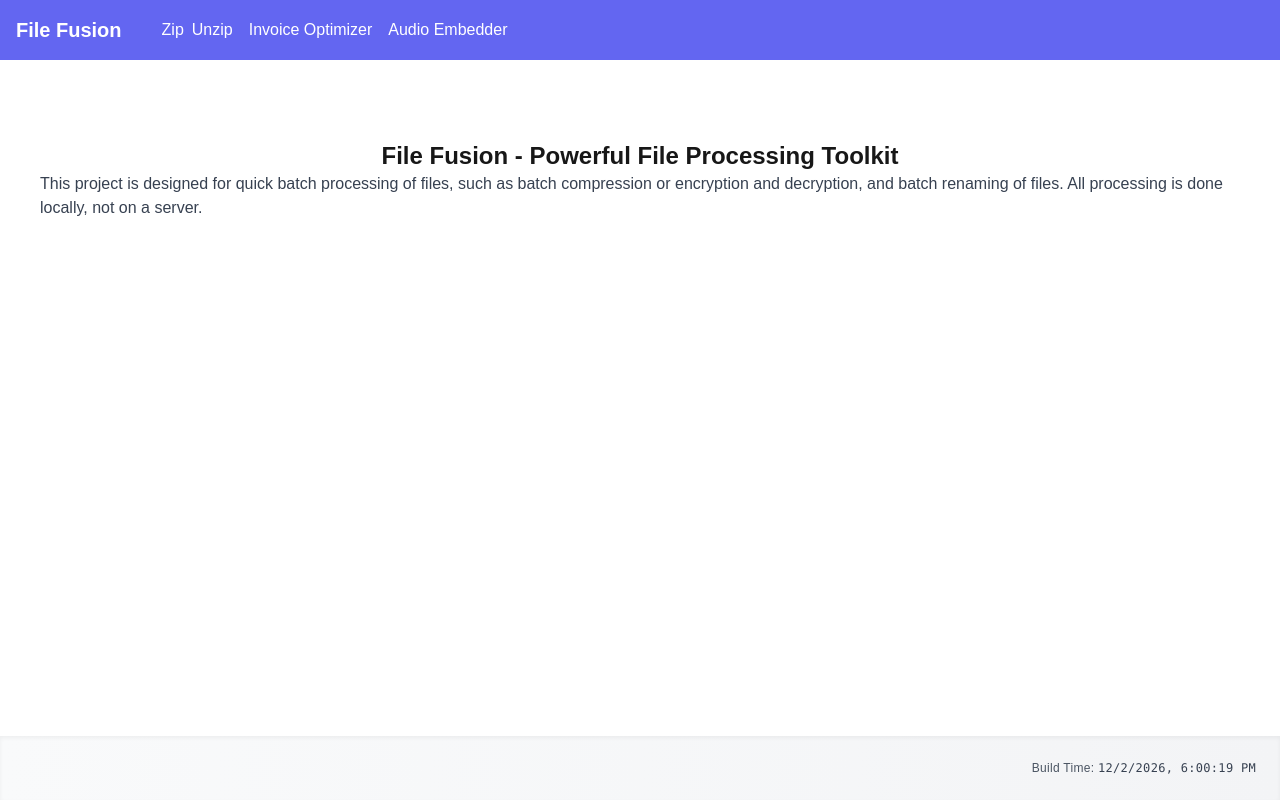
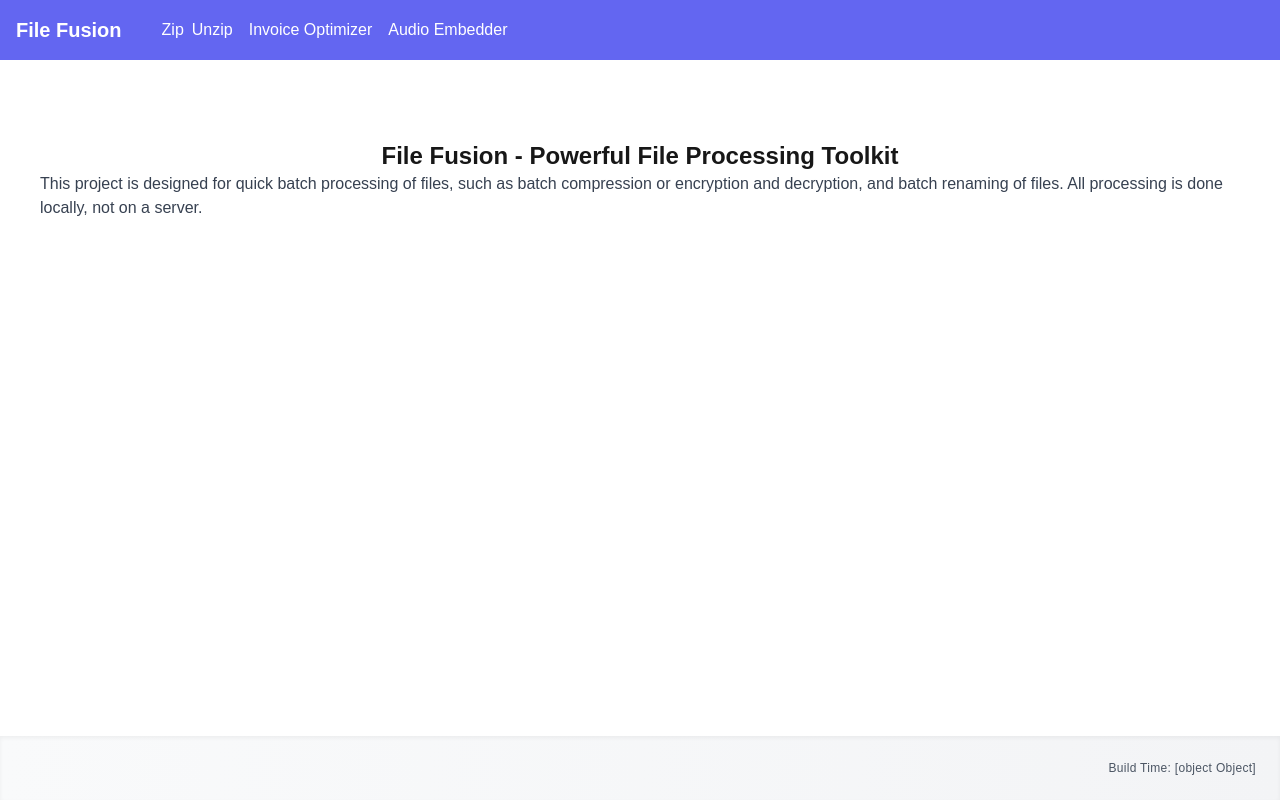
Before and after one commit to DavidKk/vercel-file-fusion, a Next.js app: page / in a window 1280 px wide. Built offline with nearby package versions, Linux system fonts and the light colour scheme; some icons are missing.

Commit message:
fix: timezone

```diff
--- a/app/Footer/index.tsx
+++ b/app/Footer/index.tsx
@@ -1,9 +1,15 @@
+'use client'
+
+import { useClient } from '@/hooks/useClient'
+
 export default function Footer() {
+  const isClient = useClient()
+
   return (
     <footer className="mt-auto py-6 bg-gradient-to-r from-gray-50 to-gray-100 shadow-inner">
       <div className="mx-auto flex justify-end items-center px-6">
         <div className="text-xs font-medium text-gray-600 tracking-wide">
-          Build Time: <span className="font-mono text-gray-700">{new Date(process.env.BUILD_TIME).toLocaleString()}</span>
+          {isClient ? `Build Time: ${(<span className="font-mono text-gray-700">{new Date(process.env.BUILD_TIME).toLocaleString()}</span>)}` : null}
         </div>
       </div>
     </footer>
--- /dev/null
+++ b/hooks/useClient.ts
@@ -0,0 +1,10 @@
+import { useEffect, useState } from 'react'
+
+export function useClient() {
+  const [ready, setReady] = useState(false)
+  useEffect(() => {
+    setReady(true)
+  }, [])
+
+  return ready
+}
```
